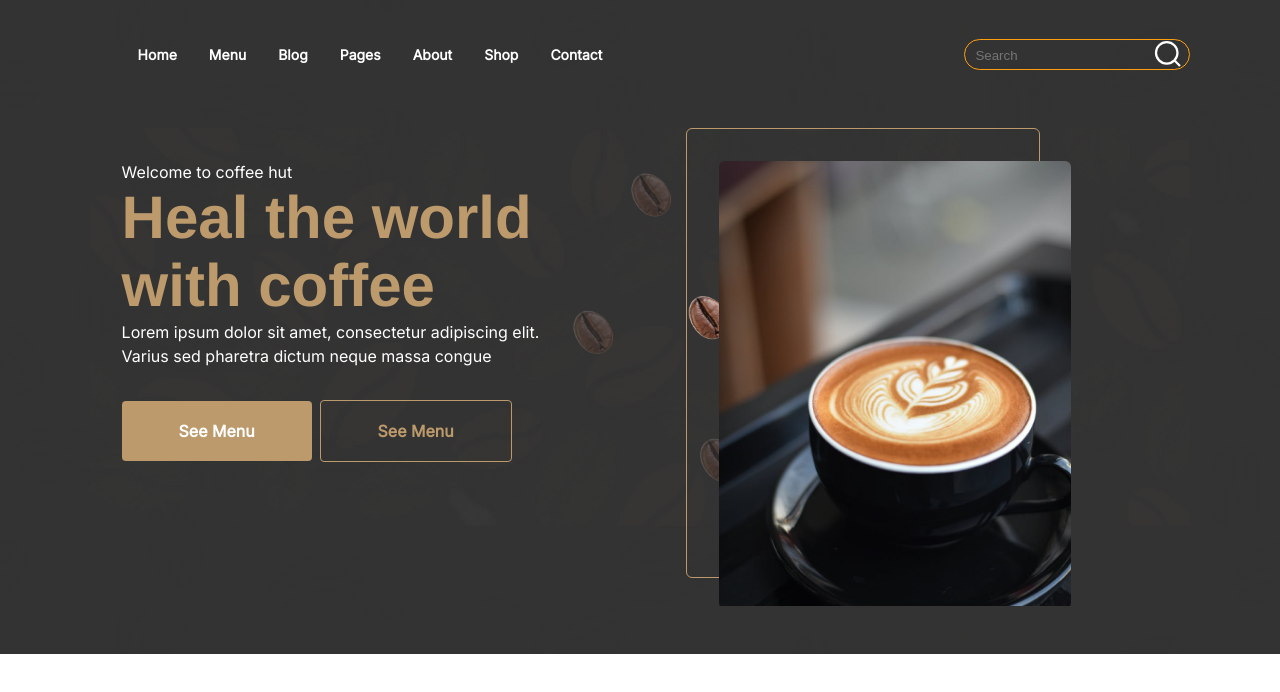
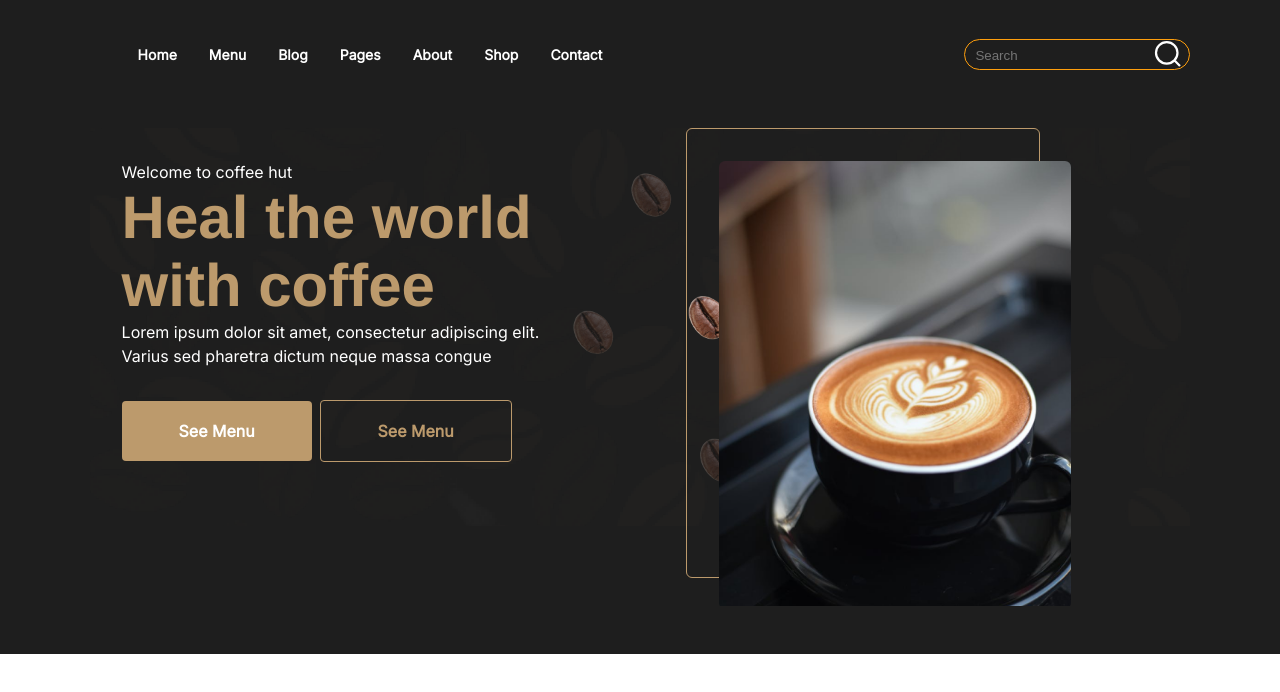
Before and after one commit to Elen-pollyc137/Elite-food-restaurant, a Next.js app: page /coffeeshop in a window 1280 px wide. Shown: the top 692 px of the page. Built offline with nearby package versions, Linux system fonts and the light colour scheme.

Commit message:
add: Criado um novo componente Parteners

```diff
--- a/src/styles-page/coffeeshop/HeaderCoffee/styles.module.scss
+++ b/src/styles-page/coffeeshop/HeaderCoffee/styles.module.scss
@@ -1,9 +1,10 @@
 .container {
   width: 100%;
   padding: 8rem 0;
-  background-image: linear-gradient(rgba(0, 0, 0, 0.8), rgba(0, 0, 0, 0.8)),
+  background-image: linear-gradient(rgba(30, 30, 30, 1), rgba(30, 30, 30, 1)),
     url("../../../../public/Assets/coffee-shop/headercoffee/image01.png");
   background-size: 80rem;
+  background-position: 100%;
 }
 
 .box {
```
